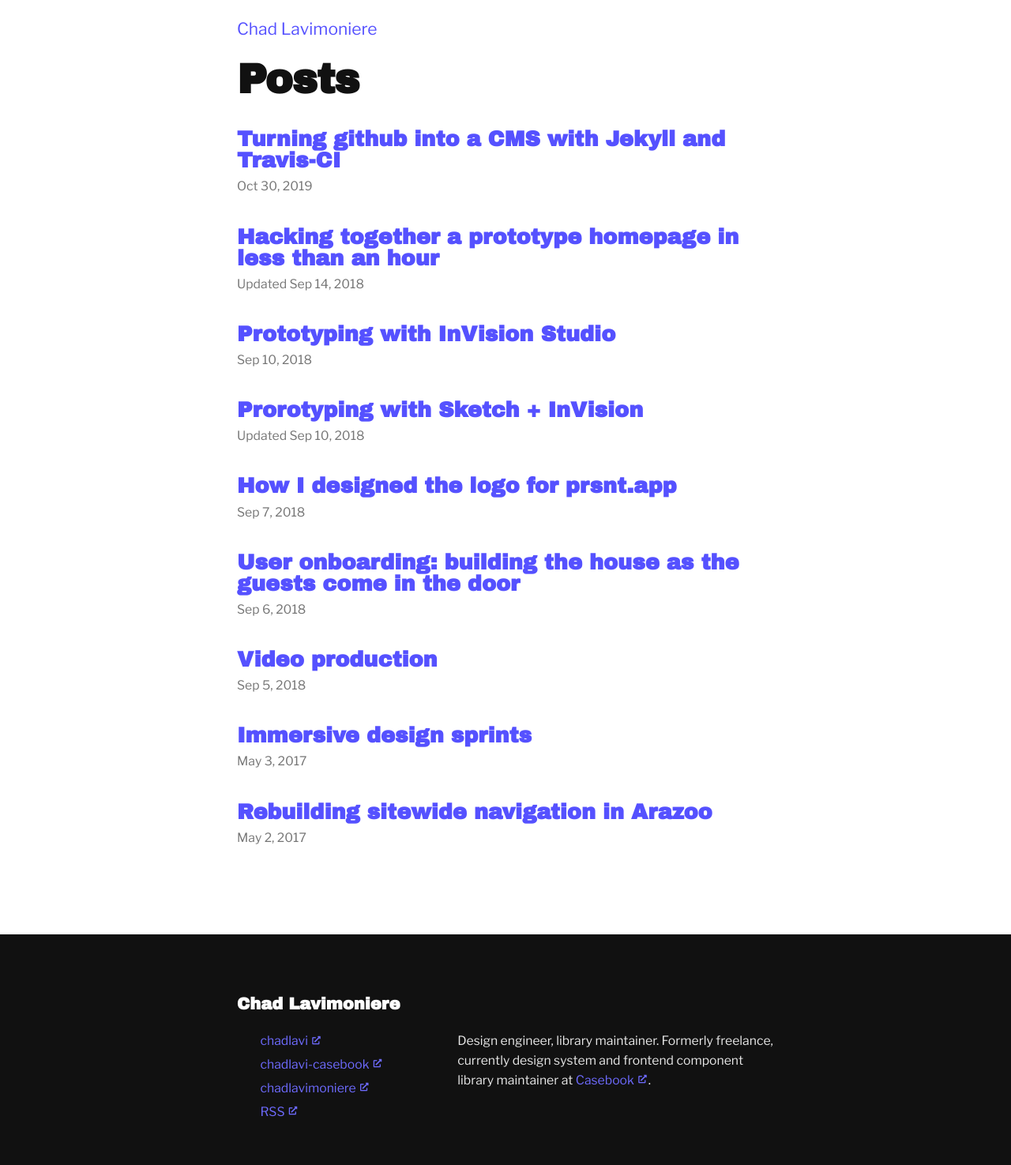
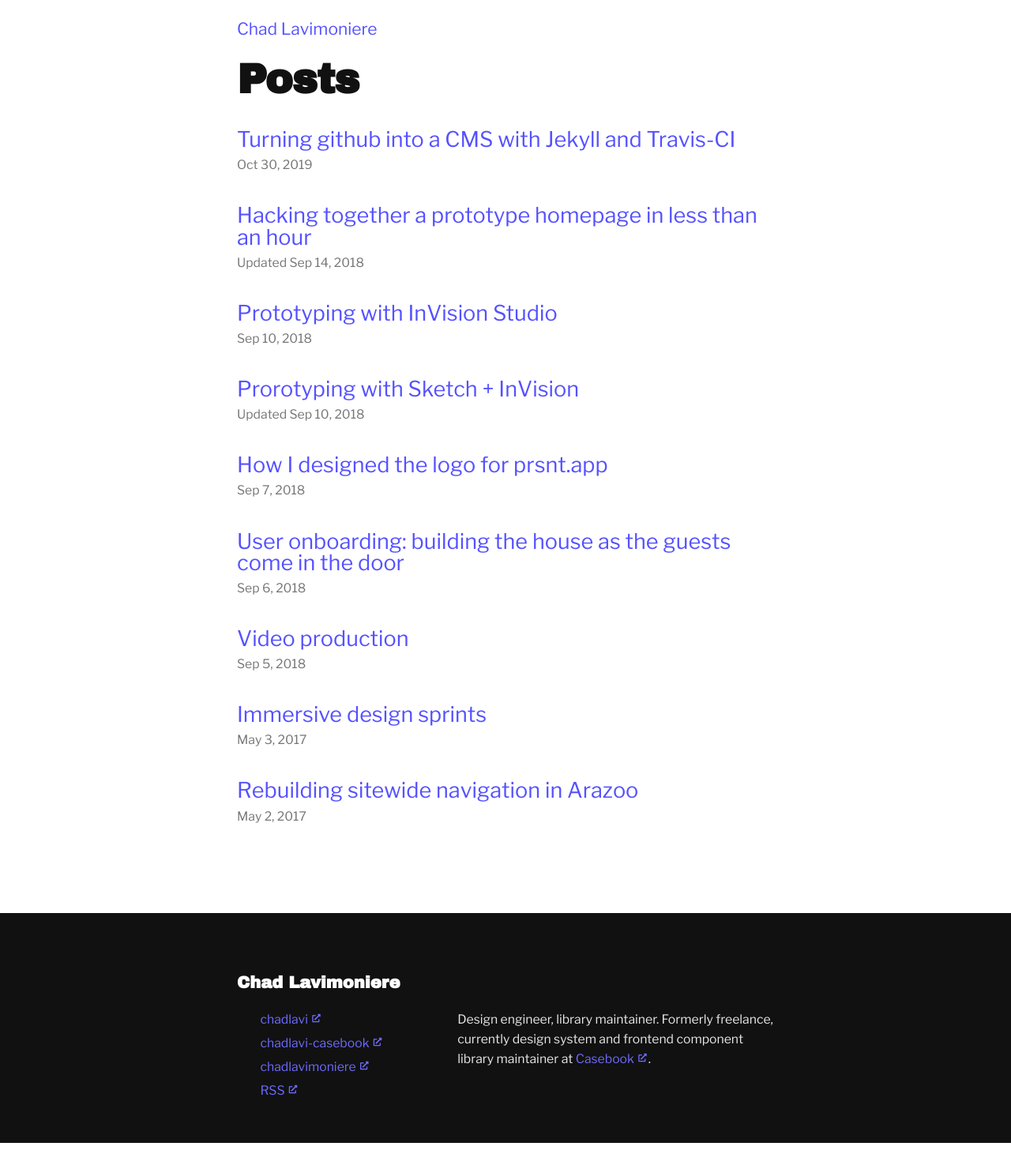
Before and after one commit to chadlavi/blog, a Jekyll site: the page built from index.md, in a window 1280 px wide. Shown: the whole page at 79% size. Built offline with Jekyll 4.4.1, drawn with Linux system fonts in a browser that asks for light colours; after the commit the page ends 1447 px from its top, so only the background shows below that.

Commit message:
change post link style

```diff
--- a/_sass/minima/_layout.scss
+++ b/_sass/minima/_layout.scss
@@ -221,6 +221,8 @@
   margin-bottom: 0;
   line-height: 1;
   font-size: 129%;
+  font-family: inherit;
+  font-weight: normal;
   & a:focus {
     display: inline-block;
   }
```
